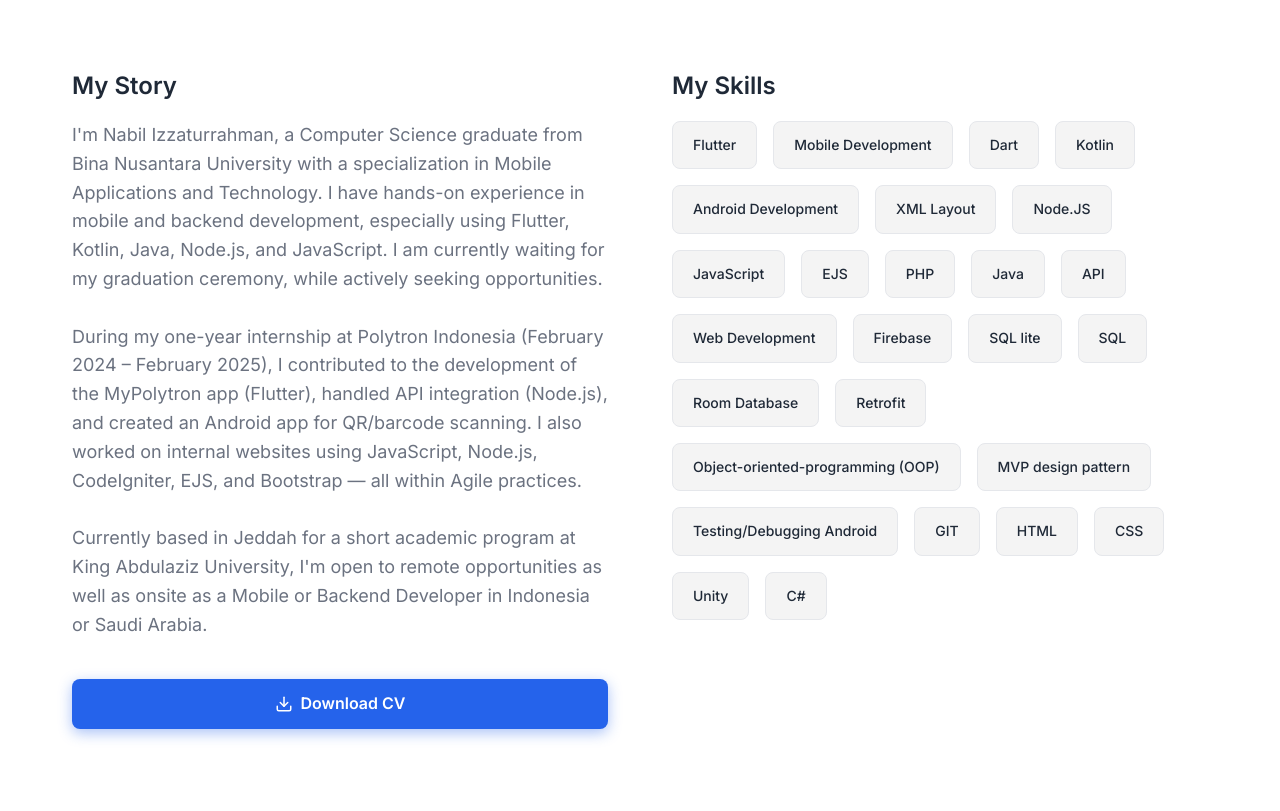
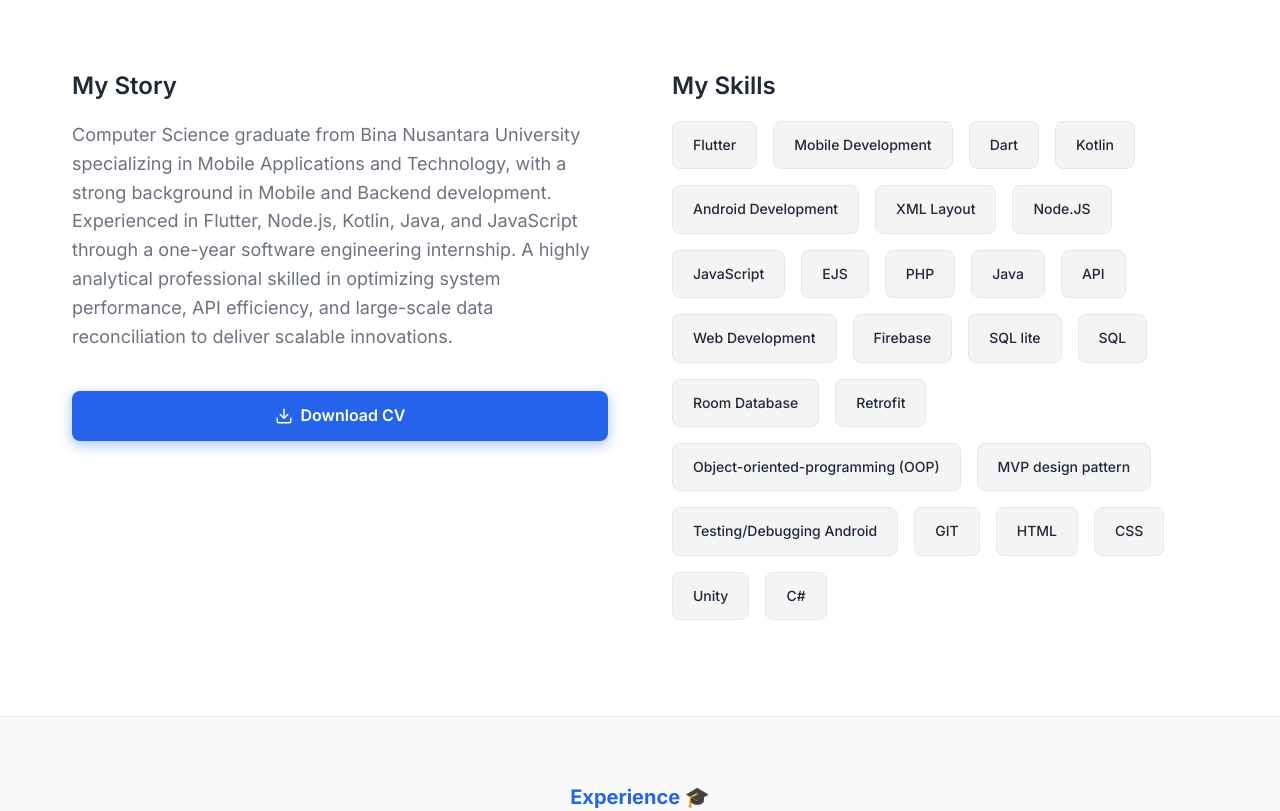
Before and after one commit to mynameisnabil/portonabil, a React (Vite) app: page / in a window 1280 px wide. Shown: the part 1000-1811 px from the top of the page. Built offline with nearby package versions, Linux system fonts and the light colour scheme.

Commit message:
update cv

```diff
--- a/src/components/About.tsx
+++ b/src/components/About.tsx
@@ -26,19 +26,15 @@ const About: React.FC = () => {
             <h3 className="heading-tertiary">My Story</h3>
             <div className="text-primary">
               <p>
-                I'm Nabil Izzaturrahman, a Computer Science graduate from Bina Nusantara University with a specialization in Mobile Applications and Technology. I have hands-on experience in mobile and backend development, especially using Flutter, Kotlin, Java, Node.js, and JavaScript. I am currently waiting for my graduation ceremony, while actively seeking opportunities.
-              </p>
-              <br />
-              <p>
-                During my one-year internship at Polytron Indonesia (February 2024 – February 2025), I contributed to the development of the MyPolytron app (Flutter), handled API integration (Node.js), and created an Android app for QR/barcode scanning. I also worked on internal websites using JavaScript, Node.js, CodeIgniter, EJS, and Bootstrap — all within Agile practices.
-              </p>
-              <br />
-              <p>
-                Currently based in Jeddah for a short academic program at King Abdulaziz University, I'm open to remote opportunities as well as onsite as a Mobile or Backend Developer in Indonesia or Saudi Arabia.
+                Computer Science graduate from Bina Nusantara University specializing in Mobile Applications and
+                Technology, with a strong background in Mobile and Backend development. Experienced in Flutter, Node.js,
+                Kotlin, Java, and JavaScript through a one-year software engineering internship. A highly analytical
+                professional skilled in optimizing system performance, API efficiency, and large-scale data reconciliation to
+                deliver scalable innovations.
               </p>
             </div>
 
-            <a href="./assets/CV_Nabil_Izzaturrahman_Update.pdf" download className="btn btn-primary" style={{ marginTop: '1rem' }}>
+            <a href="./assets/Nabil_CV_Juli_2026.pdf" download className="btn btn-primary" style={{ marginTop: '1rem' }}>
               <Download size={18} /> Download CV
             </a>
           </div>
--- a/vite.config.ts
+++ b/vite.config.ts
@@ -3,5 +3,5 @@ import react from '@vitejs/plugin-react'
 
 export default defineConfig({
   plugins: [react()],
-  base: '/portonabil/',
+  base: '/',
 })
```
Also changed, not shown: 2 other files (tests, documents, lock files or other folders).
